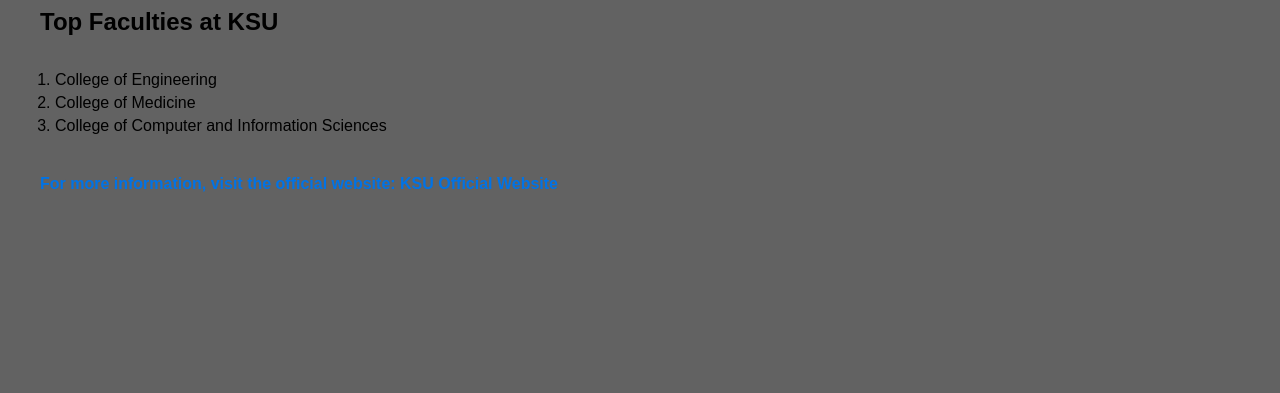
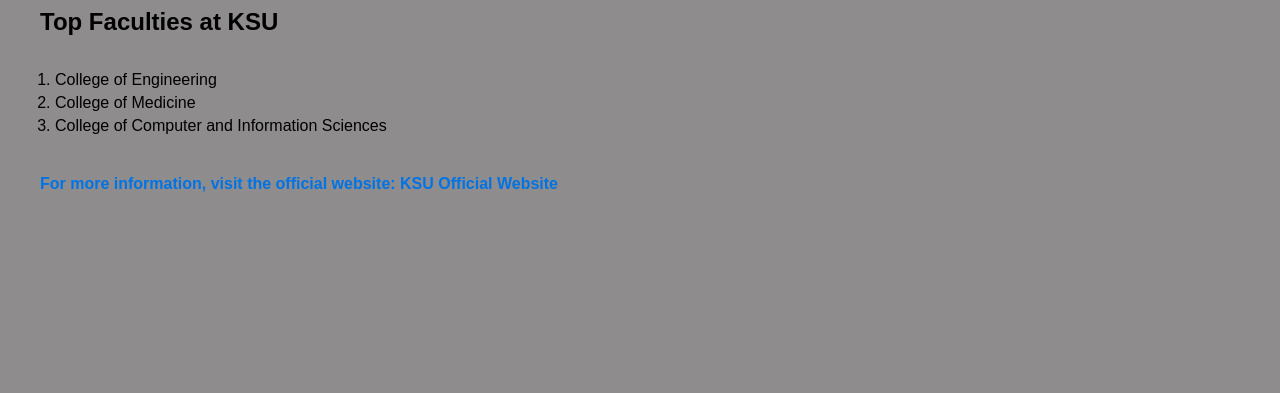
Before and after one commit to Abdulrahman-57/Lab2, a plain HTML site: page index.html in a window 1280 px wide. Shown: the part 407-800 px from the top of the page. Drawn offline with Linux system fonts and the light colour scheme.

Commit message:
Changed the background color

```diff
--- a/styles.css
+++ b/styles.css
@@ -1,5 +1,5 @@
 body {
-    background-color: #626262;
+    background-color: #8e8c8c;
     font-family: Arial, sans-serif;
     margin: 20px;
     padding: 20px;
```
Also changed, not shown: 1 other file.
